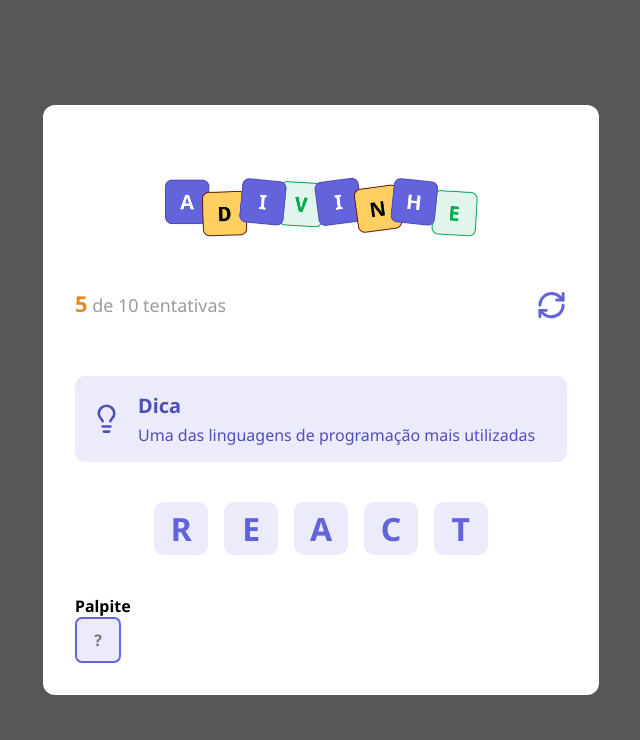
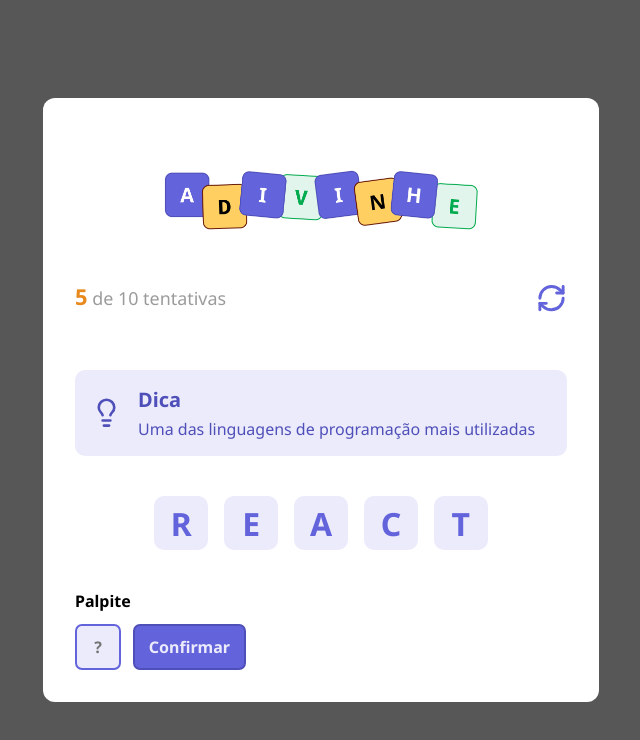
Before and after one commit to Victorc-Castro/guessing-game-project, a React (Vite) app: page / in a window 1280 px wide. Shown: the top 740 px of the page, without its empty margins (319-959 px from the left). Built offline with nearby package versions, Linux system fonts and the light colour scheme.

Commit message:
feat: add button component

```diff
--- a/src/App.tsx
+++ b/src/App.tsx
@@ -1,6 +1,7 @@
 import styles from "./app.module.css"
 
 import { Input } from "./components/Input"
+import { Button } from "./components/Button"
 import { Header } from "./components/Header"
 import { Letter } from "./components/Letter"
 import { Tip } from "./components/Tip"
@@ -28,8 +29,9 @@
 
         <h4>Palpite</h4>
 
-        <div>
+        <div className={styles.guess}>
           <Input autoFocus maxLength={1} placeholder="?"/>
+          <Button title="Confirmar" />
         </div>
       </main>
     </div>
--- a/src/app.module.css
+++ b/src/app.module.css
@@ -25,3 +25,10 @@
 
   margin: 2.5rem 0;
 }
+
+.guess {
+  display: flex;
+  gap: 0.75rem;
+
+  margin-top: 0.75rem;
+}
--- /dev/null
+++ b/src/components/Button/index.tsx
@@ -0,0 +1,13 @@
+import styles from "./styles.module.css"
+
+type Props = React.ComponentProps<"button"> & {
+  title: string
+}
+
+export function Button({ title, ...rest }: Props) {
+  return (
+    <button type="button" className={styles.button} { ...rest }>
+      {title}
+    </button>
+  )
+}
--- /dev/null
+++ b/src/components/Button/styles.module.css
@@ -0,0 +1,12 @@
+.button {
+  height: 2.87rem;
+  border-radius: 0.43rem;
+
+  background-color: #6363db;
+  border: 2px solid #4f4fb9;
+  color: #ebebfc;
+
+  padding: 0 0.87rem;
+  font-size: 1rem;
+  font-weight: 700;
+}
--- a/src/global.css
+++ b/src/global.css
@@ -15,7 +15,7 @@
   font-family: "Noto Sans", sans-serif;
 }
 
-input {
+input, button {
   font-family: "Noto Sans", sans-serif;
 }
 
```
